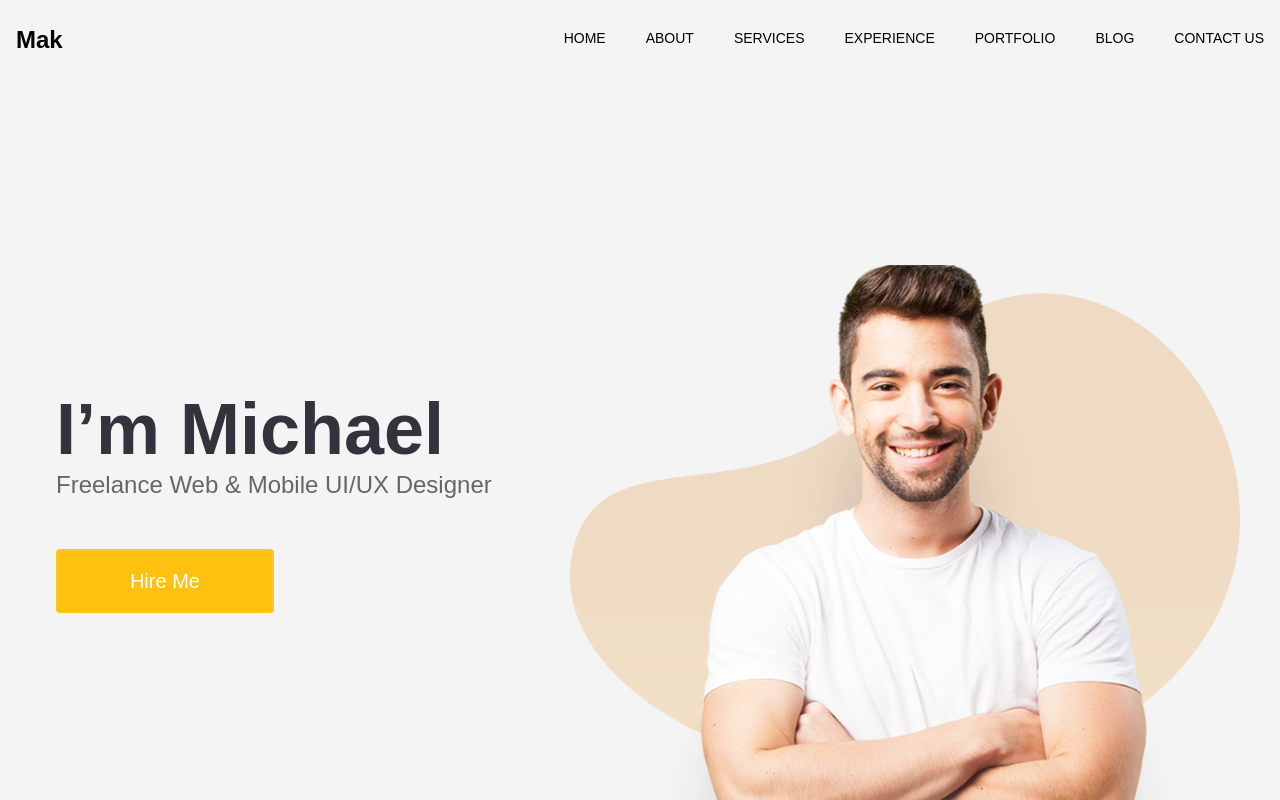
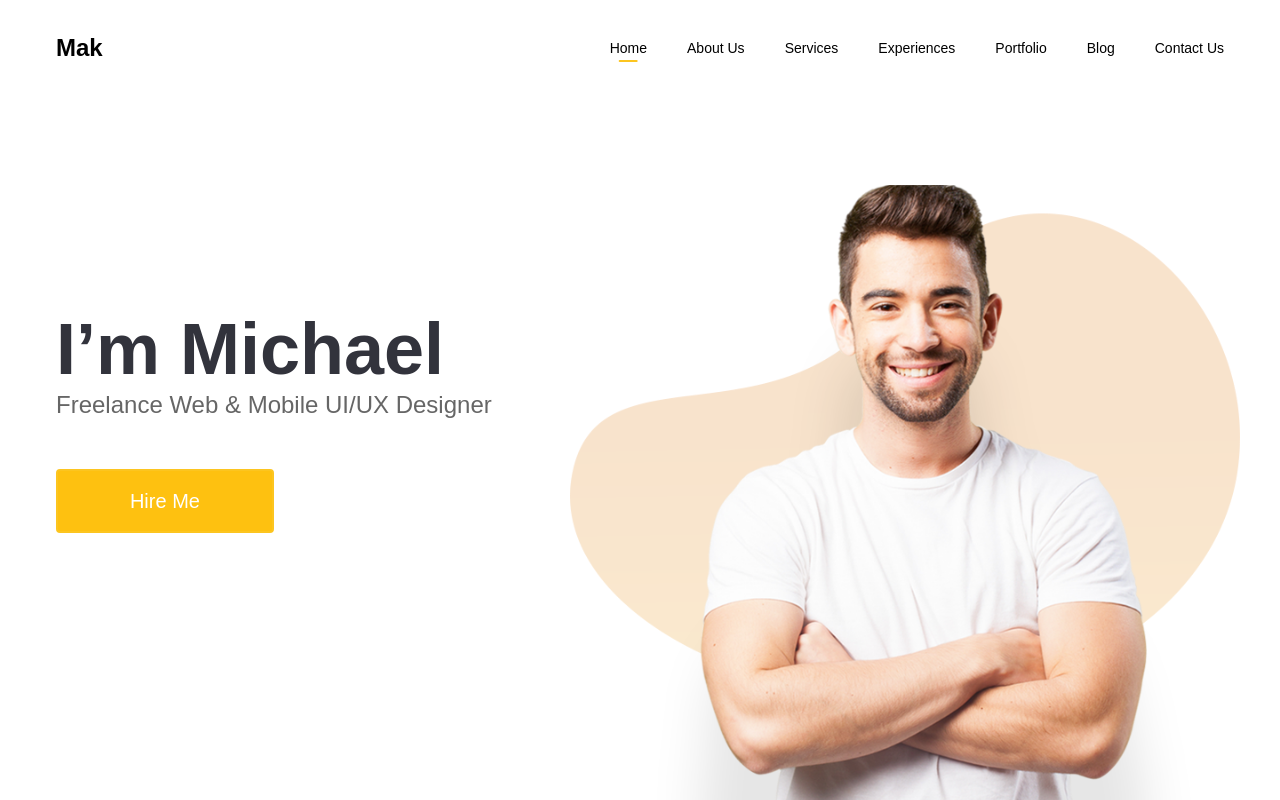
Before and after one commit to InfinityDevsHQ/portfolio-next, a Next.js app: page / in a window 1280 px wide. Shown: the top 800 px of the page. Built offline with nearby package versions, Linux system fonts and the light colour scheme.

Commit message:
fix: fixed navbar

```diff
--- a/app/layout.tsx
+++ b/app/layout.tsx
@@ -1,7 +1,6 @@
 import type { Metadata } from "next";
 import { Inter } from "next/font/google";
 import "./globals.css";
-import Navbar from "@/components/navbar";
 import Footer from "@/components/footer";
 const inter = Inter({ subsets: ["latin"] });
 
@@ -18,8 +17,7 @@ export default function RootLayout({
   return (
     <html lang="en">
       <body className={inter.className}>
-        <div className="font-poppins bg-zinc-100">
-          <Navbar />
+        <div className="font-poppins max-w-screen-2xl mx-auto bg-white text-black">
           {children}
           <Footer />
         </div>
--- a/app/page.tsx
+++ b/app/page.tsx
@@ -1,12 +1,39 @@
+"use client";
 import Hero from "@/components/hero";
 import About from "@/components/about";
 import Services from "@/components/services";
 import Experience from "@/components/experience";
 import Contact from "@/components/contact";
+import { useEffect, useState } from "react";
+import Navbar from "@/components/navbar";
 
 export default function App() {
+  const [activeSection, setActiveSection] = useState("");
+  console.log(activeSection);
+
+  useEffect(() => {
+    const sections = document.querySelectorAll("section");
+    const observer = new IntersectionObserver(
+      (entries) => {
+        entries.forEach((entry) => {
+          if (entry.isIntersecting) {
+            setActiveSection(entry.target.id);
+          }
+        });
+      },
+      { threshold: 0.6 }
+    );
+
+    sections.forEach((section) => observer.observe(section));
+
+    return () => {
+      sections.forEach((section) => observer.unobserve(section));
+    };
+  }, []);
+
   return (
     <>
+      <Navbar activeSection={activeSection} />
       <Hero />
       <About />
       <Services />
--- a/components/navbar.tsx
+++ b/components/navbar.tsx
@@ -1,28 +1,49 @@
 "use client";
-import { useState } from "react";
+import { useEffect, useState } from "react";
 import { MenuCloseIcon, MenuIcon } from "./General/icons";
 import { Underline } from "./General/underline";
 import Link from "next/link";
 import { navLinks } from "../constants";
-import smoothScrollTo from "@/utils";
-export default function Navbar() {
+
+export default function Navbar({ activeSection }: { activeSection: string }) {
   const [isOpen, setIsOpen] = useState(false);
   const [isHovered, setIsHovered] = useState("");
+  const [scrolled, setScrolled] = useState(false);
 
+  useEffect(() => {
+    const handleScroll = () => {
+      if (window.scrollY > 20) {
+        setScrolled(true);
+      } else {
+        setScrolled(false);
+      }
+    };
+
+    window.addEventListener("scroll", handleScroll);
+    return () => {
+      window.removeEventListener("scroll", handleScroll);
+    };
+  }, []);
   return (
-    <header className="max-w-7xl mx-auto ">
+    <header className="max-w-screen-2xl mx-auto bg-white">
       <nav>
-        <div className="flex h-20 items-center justify-between px-4 py-2">
+        <div
+          className={`fixed z-50 w-full mx-auto ${
+            scrolled ? "bg-white shadow-lg" : "bg-transparent"
+          }`}
+        >
+          <div className=" mx-auto max-w-[1200px]">
+            <div className="flex h-20 xl:h-24 items-center justify-between px-4 py-5">
               {/* Logo */}
               <div>
-            <Link href="#" className="text-2xl font-semibold">
+                <Link href="/" className="text-2xl font-semibold">
                   Mak
                 </Link>
               </div>
               <button
+                type="button"
                 className="md:hidden"
                 onClick={() => setIsOpen(!isOpen)}
-            type="button"
               >
                 {!isOpen ? (
                   <MenuIcon className="size-5" />
@@ -32,41 +53,46 @@ export default function Navbar() {
               </button>
               {/* Desktoop Menu */}
               <div className="hidden md:block">
-            <ul className="flex gap-10">
-              {navLinks.map((link, index) => (
-                <li key={index}>
-                  <button
-                    type="button"
-                    className="relative pb-1.5 text-sm font-medium uppercase hover:text-primary transition duration-300 ease-in-out"
-                    onMouseEnter={() => setIsHovered(link.name)}
+                <ul className="flex gap-4 lg:gap-10">
+                  {navLinks.map((link) => (
+                    <li key={link.text}>
+                      <Link
+                        href={` #${link.href}`}
+                        className="relative pb-1.5 text-sm font-medium capitalize hover:text-primary transition duration-300 ease-in-out"
+                        onMouseEnter={() => setIsHovered(link.text)}
                         onMouseLeave={() => setIsHovered("")}
-                    onClick={() => smoothScrollTo(link.link)}
                       >
-                    {link.name}
-                    {isHovered === link.name && <Underline style="h-0.5" />}
-                  </button>
+                        {link.text}
+                        {(isHovered === link.text ||
+                          activeSection === link.href) && (
+                          <Underline style="h-0.5" />
+                        )}
+                      </Link>
                     </li>
                   ))}
                 </ul>
               </div>
             </div>
+          </div>
+        </div>
+
         {/* Mobile Menu */}
         <div
-          className={`w-full py-8 mx-auto absolute bg-white ${
-            isOpen ? "block" : "hidden"
+          className={`w-full py-24 mx-auto bg-white ${
+            isOpen ? "fixed z-30 md:hidden" : "hidden"
           }`}
         >
-          <ul className="flex flex-col gap-4 justify-center ml-6">
-            {navLinks.map((link, index) => (
-              <li key={index}>
+          <ul className="flex flex-col gap-6 justify-center ml-6">
+            {navLinks.map((link) => (
+              <li key={link.text}>
                 <Link
-                  href="#"
+                  href="/"
                   className="relative pb-1.5 text-sm font-medium uppercase hover:text-primary transition duration-300 ease-in-out"
-                  onMouseEnter={() => setIsHovered(link.name)}
+                  onMouseEnter={() => setIsHovered(link.text)}
                   onMouseLeave={() => setIsHovered("")}
                 >
-                  {link.name}
-                  {isHovered === link.name && <Underline style="h-0.5" />}
+                  {link.text}
+                  {isHovered === link.text && <Underline style="h-0.5" />}
                 </Link>
               </li>
             ))}
--- a/constants.ts
+++ b/constants.ts
@@ -1,39 +1,11 @@
 export const navLinks: NavLinksType[] = [
-  {
-    link: "home",
-    name: "Home",
-    id: 1,
-  },
-  {
-    link: "about",
-    name: "About",
-    id: 2,
-  },
-  {
-    link: "services",
-    name: "Services",
-    id: 3,
-  },
-  {
-    link: "experience",
-    name: "Experience",
-    id: 4,
-  },
-  {
-    link: "portfolio",
-    name: "portfolio",
-    id: 5,
-  },
-  {
-    link: "blog",
-    name: "Blog",
-    id: 6,
-  },
-  {
-    link: "contact",
-    name: "Contact Us",
-    id: 6,
-  },
+  { text: "Home", href: "hero" },
+  { text: "About Us", href: "about" },
+  { text: "Services", href: "services" },
+  { text: "Experiences", href: "experiences" },
+  { text: "Portfolio", href: "" },
+  { text: "Blog", href: "" },
+  { text: "Contact Us", href: "contact" },
 ];
 export const servicesArray = [
   {
--- a/types/data-types.ts
+++ b/types/data-types.ts
@@ -1,5 +1,4 @@
 type NavLinksType = {
-  link: string;
-  name: string;
-  id: number;
+  text: string;
+  href: string;
 };
```
Lines whose indentation alone changed are shown as unchanged.
